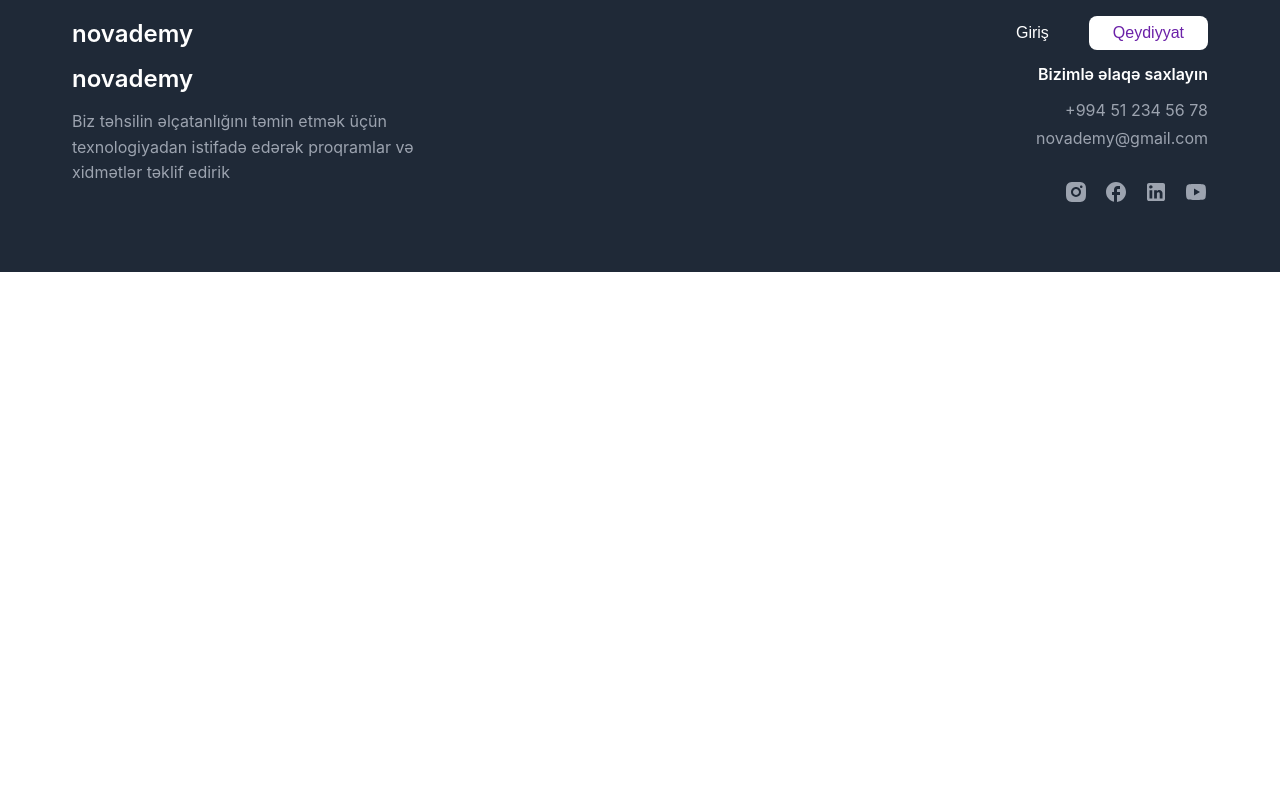
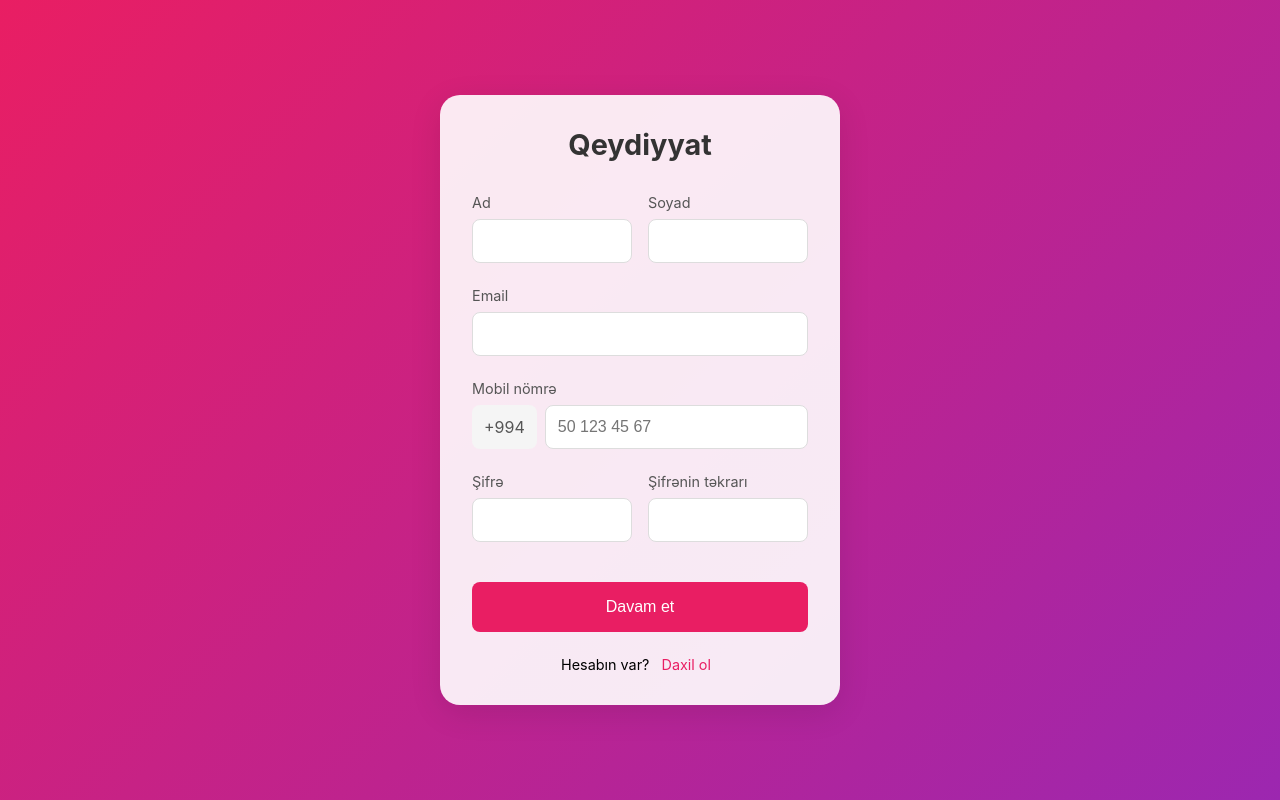
Before and after one commit to gutsy4heart/Novademy-Front, a React (Create React App) app: page /register in a window 1280 px wide. Built offline with nearby package versions, Linux system fonts and the light colour scheme.

Commit message:
login, authorization, authentication

```diff
--- a/src/App.tsx
+++ b/src/App.tsx
@@ -1,5 +1,5 @@
 import React from 'react';
-import { BrowserRouter as Router, Routes, Route } from 'react-router-dom';
+import { BrowserRouter as Router, Routes, Route, Navigate } from 'react-router-dom';
 import Navbar from './components/layout/Navbar';
 import CourseList from './components/courses/CourseList';
 import CreateCourse from './components/courses/CreateCourse';
@@ -7,6 +7,9 @@ import Hero from './components/landing/Hero';
 import Features from './components/landing/Features';
 import Pricing from './components/landing/Pricing';
 import Footer from './components/layout/Footer';
+import Login from './components/auth/Login';
+import Register from './components/auth/Register';
+import AuthCode from './components/auth/AuthCode';
 import './App.css';
 
 const LandingPage: React.FC = () => {
@@ -19,19 +22,53 @@ const LandingPage: React.FC = () => {
   );
 };
 
+const MainLayout: React.FC<{ children: React.ReactNode }> = ({ children }) => {
+  return (
+    <>
+      <Navbar />
+      {children}
+      <Footer />
+    </>
+  );
+};
+
 const App: React.FC = () => {
   return (
     <Router>
       <div className="app">
-        <Navbar />
         <Routes>
-          <Route path="/" element={<LandingPage />} />
-          <Route path="/courses" element={<CourseList />} />
-          <Route path="/courses/create" element={<CreateCourse />} />
-          <Route path="/courses/:id" element={<div>Страница курса</div>} />
-          <Route path="/profile" element={<div>Профиль</div>} />
+          {/* Auth routes without Navbar and Footer */}
+          <Route path="/login" element={<Login />} />
+          <Route path="/register" element={<Register />} />
+          <Route path="/verify" element={<AuthCode />} />
+
+          {/* Main routes with Navbar and Footer */}
+          <Route path="/" element={
+            <MainLayout>
+              <LandingPage />
+            </MainLayout>
+          } />
+          <Route path="/courses" element={
+            <MainLayout>
+              <CourseList />
+            </MainLayout>
+          } />
+          <Route path="/courses/create" element={
+            <MainLayout>
+              <CreateCourse />
+            </MainLayout>
+          } />
+          <Route path="/courses/:id" element={
+            <MainLayout>
+              <div>Страница курса</div>
+            </MainLayout>
+          } />
+          <Route path="/profile" element={
+            <MainLayout>
+              <div>Профиль</div>
+            </MainLayout>
+          } />
         </Routes>
-        <Footer />
       </div>
     </Router>
   );
--- /dev/null
+++ b/src/components/auth/Auth.css
@@ -0,0 +1,130 @@
+.auth-container {
+  min-height: 100vh;
+  display: flex;
+  justify-content: center;
+  align-items: center;
+  background: linear-gradient(135deg, #e91e63 0%, #9c27b0 100%);
+  padding: 20px;
+}
+
+.auth-card {
+  background: rgba(255, 255, 255, 0.9);
+  border-radius: 20px;
+  padding: 2rem;
+  width: 100%;
+  max-width: 400px;
+  box-shadow: 0 8px 32px rgba(0, 0, 0, 0.1);
+}
+
+.auth-title {
+  color: #333;
+  text-align: center;
+  margin-bottom: 2rem;
+  font-size: 1.8rem;
+}
+
+.form-group {
+  margin-bottom: 1.5rem;
+}
+
+.form-row {
+  display: grid;
+  grid-template-columns: 1fr 1fr;
+  gap: 1rem;
+}
+
+label {
+  display: block;
+  margin-bottom: 0.5rem;
+  color: #555;
+  font-size: 0.9rem;
+}
+
+input {
+  width: 100%;
+  padding: 0.75rem;
+  border: 1px solid #ddd;
+  border-radius: 8px;
+  font-size: 1rem;
+  transition: border-color 0.2s;
+}
+
+input:focus {
+  outline: none;
+  border-color: #9c27b0;
+}
+
+.phone-input {
+  display: flex;
+  align-items: center;
+  gap: 0.5rem;
+}
+
+.country-code {
+  background: #f5f5f5;
+  padding: 0.75rem;
+  border-radius: 8px;
+  color: #555;
+}
+
+.submit-button {
+  width: 100%;
+  padding: 1rem;
+  background: #e91e63;
+  color: white;
+  border: none;
+  border-radius: 8px;
+  font-size: 1rem;
+  cursor: pointer;
+  transition: background-color 0.2s;
+  margin-top: 1rem;
+}
+
+.submit-button:hover {
+  background: #d81b60;
+}
+
+.auth-links {
+  margin-top: 1.5rem;
+  text-align: center;
+  font-size: 0.9rem;
+}
+
+.auth-links a {
+  color: #e91e63;
+  text-decoration: none;
+  margin: 0 0.5rem;
+}
+
+.auth-links a:hover {
+  text-decoration: underline;
+}
+
+.password-hint {
+  display: block;
+  color: #666;
+  font-size: 0.8rem;
+  margin-top: 0.25rem;
+}
+
+/* Verification code input styles */
+.verification-code {
+  display: flex;
+  gap: 0.5rem;
+  justify-content: center;
+  margin: 2rem 0;
+}
+
+.code-input {
+  width: 3rem;
+  height: 3rem;
+  text-align: center;
+  font-size: 1.5rem;
+  border: 2px solid #ddd;
+  border-radius: 8px;
+  padding: 0;
+}
+
+.code-input:focus {
+  border-color: #e91e63;
+}
--- /dev/null
+++ b/src/components/auth/AuthCode.tsx
@@ -0,0 +1,75 @@
+import React, { useState, useRef, useEffect } from 'react';
+import './Auth.css';
+
+const AuthCode: React.FC = () => {
+  const [code, setCode] = useState(['', '', '', '', '', '']);
+  const inputRefs = useRef<Array<HTMLInputElement | null>>([]);
+
+  useEffect(() => {
+    // Focus first input on mount
+    if (inputRefs.current[0]) {
+      inputRefs.current[0].focus();
+    }
+  }, []);
+
+  const handleChange = (index: number, value: string) => {
+    if (value.length <= 1) {
+      const newCode = [...code];
+      newCode[index] = value;
+      setCode(newCode);
+
+      // Move to next input if value is entered
+      if (value && index < 5) {
+        inputRefs.current[index + 1]?.focus();
+      }
+    }
+  };
+
+  const handleKeyDown = (index: number, e: React.KeyboardEvent<HTMLInputElement>) => {
+    if (e.key === 'Backspace' && !code[index] && index > 0) {
+      // Move to previous input on backspace if current input is empty
+      inputRefs.current[index - 1]?.focus();
+    }
+  };
+
+  const handleSubmit = (e: React.FormEvent) => {
+    e.preventDefault();
+    const verificationCode = code.join('');
+    // TODO: Implement verification logic
+    console.log('Verification code:', verificationCode);
+  };
+
+  const setInputRef = (index: number) => (el: HTMLInputElement | null) => {
+    inputRefs.current[index] = el;
+  };
+
+  return (
+    <div className="auth-container">
+      <div className="auth-card">
+        <h2 className="auth-title">Təsdiq kodu</h2>
+        <form onSubmit={handleSubmit}>
+          <div className="verification-code">
+            {code.map((digit, index) => (
+              <input
+                key={index}
+                ref={setInputRef(index)}
+                type="text"
+                maxLength={1}
+                value={digit}
+                onChange={(e) => handleChange(index, e.target.value)}
+                onKeyDown={(e) => handleKeyDown(index, e)}
+                className="code-input"
+                required
+              />
+            ))}
+          </div>
+          <button type="submit" className="submit-button">
+            Davam et
+          </button>
+        </form>
+      </div>
+    </div>
+  );
+};
+
+export default AuthCode;
--- /dev/null
+++ b/src/components/auth/Login.tsx
@@ -0,0 +1,50 @@
+import React, { useState } from 'react';
+import { Link } from 'react-router-dom';
+import './Auth.css';
+
+const Login: React.FC = () => {
+  const [email, setEmail] = useState('');
+  const [password, setPassword] = useState('');
+
+  const handleSubmit = (e: React.FormEvent) => {
+    e.preventDefault();
+    // TODO: Implement login logic
+  };
+
+  return (
+    <div className="auth-container">
+      <div className="auth-card">
+        <h2 className="auth-title">Giriş</h2>
+        <form onSubmit={handleSubmit}>
+          <div className="form-group">
+            <label>Email</label>
+            <input
+              type="email"
+              value={email}
+              onChange={(e) => setEmail(e.target.value)}
+              placeholder="name@example.com"
+              required
+            />
+          </div>
+          <div className="form-group">
+            <label>Şifrə</label>
+            <input
+              type="password"
+              value={password}
+              onChange={(e) => setPassword(e.target.value)}
+              placeholder="••••••••••••"
+              required
+            />
+            <small className="password-hint">(Minimum 8 simvol)</small>
+          </div>
+          <button type="submit" className="submit-button">
+            Davam et
+          </button>
+
+        </form>
+      </div>
+    </div>
+  );
+};
+
+export default Login;
--- /dev/null
+++ b/src/components/auth/Register.tsx
@@ -0,0 +1,113 @@
+import React, { useState } from 'react';
+import { Link } from 'react-router-dom';
+import './Auth.css';
+
+const Register: React.FC = () => {
+  const [formData, setFormData] = useState({
+    firstName: '',
+    lastName: '',
+    email: '',
+    phone: '',
+    password: '',
+    confirmPassword: '',
+  });
+
+  const handleSubmit = (e: React.FormEvent) => {
+    e.preventDefault();
+    // TODO: Implement registration logic
+  };
+
+  const handleChange = (e: React.ChangeEvent<HTMLInputElement>) => {
+    setFormData({
+      ...formData,
+      [e.target.name]: e.target.value,
+    });
+  };
+
+  return (
+    <div className="auth-container">
+      <div className="auth-card">
+        <h2 className="auth-title">Qeydiyyat</h2>
+        <form onSubmit={handleSubmit}>
+          <div className="form-row">
+            <div className="form-group">
+              <label>Ad</label>
+              <input
+                type="text"
+                name="firstName"
+                value={formData.firstName}
+                onChange={handleChange}
+                required
+              />
+            </div>
+            <div className="form-group">
+              <label>Soyad</label>
+              <input
+                type="text"
+                name="lastName"
+                value={formData.lastName}
+                onChange={handleChange}
+                required
+              />
+            </div>
+          </div>
+          <div className="form-group">
+            <label>Email</label>
+            <input
+              type="email"
+              name="email"
+              value={formData.email}
+              onChange={handleChange}
+              required
+            />
+          </div>
+          <div className="form-group">
+            <label>Mobil nömrə</label>
+            <div className="phone-input">
+              <span className="country-code">+994</span>
+              <input
+                type="tel"
+                name="phone"
+                value={formData.phone}
+                onChange={handleChange}
+                placeholder="50 123 45 67"
+                required
+              />
+            </div>
+          </div>
+          <div className="form-row">
+            <div className="form-group">
+              <label>Şifrə</label>
+              <input
+                type="password"
+                name="password"
+                value={formData.password}
+                onChange={handleChange}
+                required
+              />
+            </div>
+            <div className="form-group">
+              <label>Şifrənin təkrarı</label>
+              <input
+                type="password"
+                name="confirmPassword"
+                value={formData.confirmPassword}
+                onChange={handleChange}
+                required
+              />
+            </div>
+          </div>
+          <button type="submit" className="submit-button">
+            Davam et
+          </button>
+          <div className="auth-links">
+            <span>Hesabın var? </span>
+            <Link to="/login">Daxil ol</Link>
+          </div>
+        </form>
+      </div>
+    </div>
+  );
+};
+
+export default Register;
--- a/src/components/layout/Navbar.tsx
+++ b/src/components/layout/Navbar.tsx
@@ -10,8 +10,8 @@ const Navbar: React.FC = () => {
           novademy
         </Link>
         <div className="navbar-buttons">
-          <button className="navbar-button login">Giriş</button>
-          <button className="navbar-button register">Qeydiyyat</button>
+          <Link to="/login" className="navbar-button login">Giriş</Link>
+          <Link to="/register" className="navbar-button register">Qeydiyyat</Link>
         </div>
       </div>
     </nav>
```
